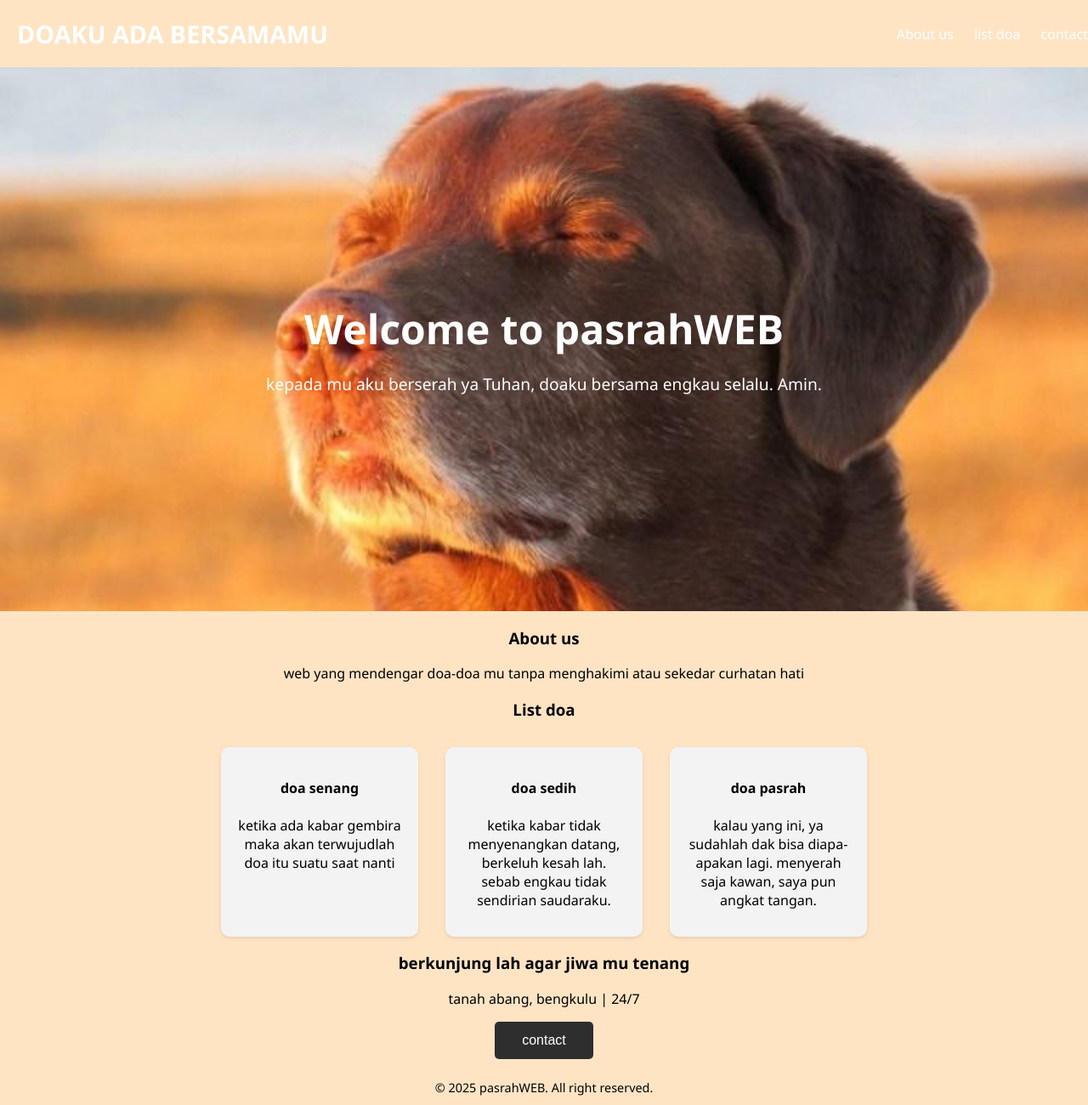
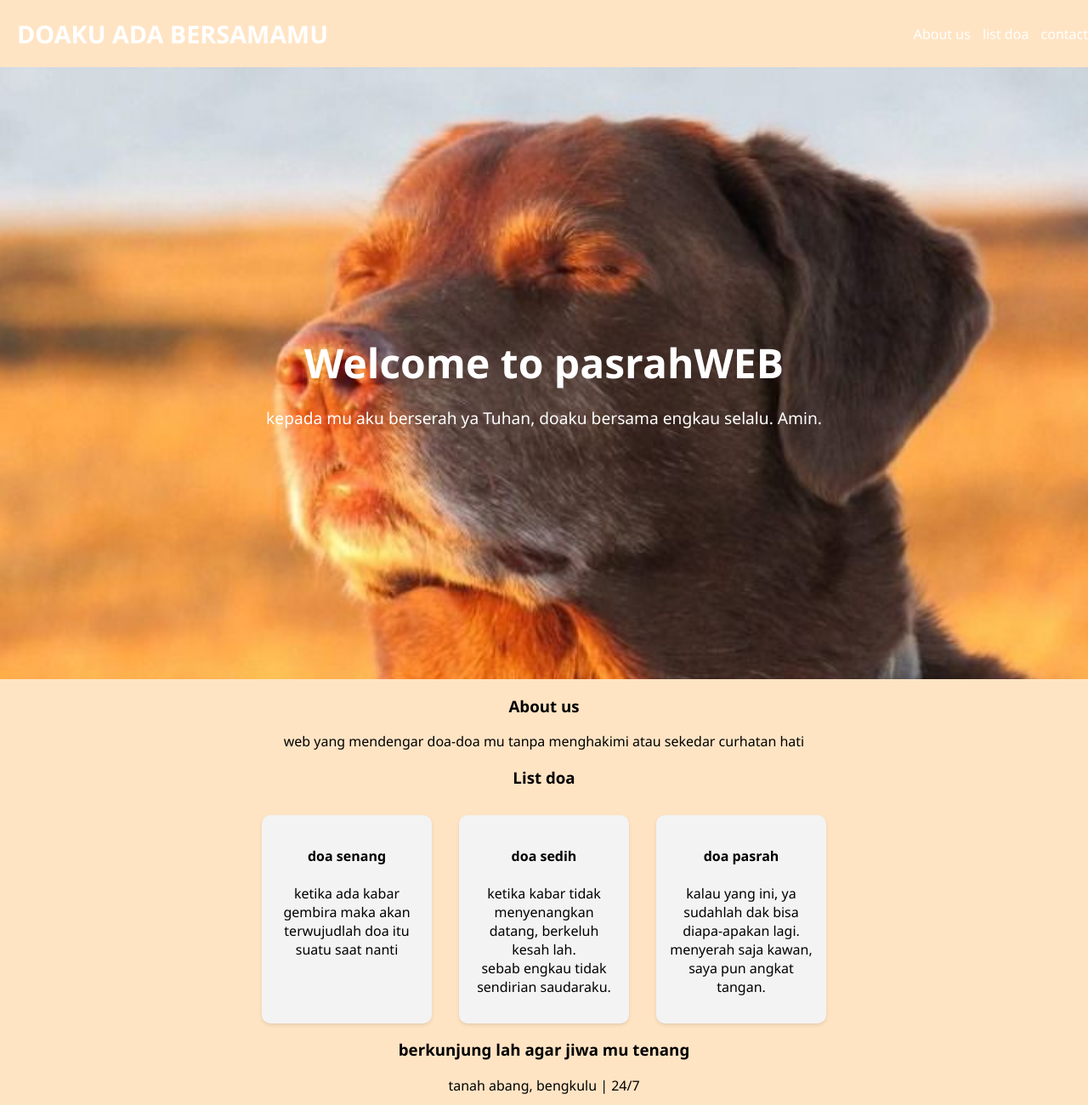
Before and after one commit to NatanaelKristio/webDoa, a plain HTML site: page index.html in a window 1280 px wide. Shown: the top 1300 px of the page at 85% size. Drawn offline with Linux system fonts and the light colour scheme.

Commit message:
tambah lagi

```diff
--- a/index.html
+++ b/index.html
@@ -24,7 +24,7 @@
         </div>
     </section>
 
-    <section class="content" id="about us">
+    <section class="content" id="aboutUs">
         <h3>About us</h3>
         <p>web yang mendengar doa-doa mu tanpa menghakimi atau sekedar curhatan hati </p>
     </section>
@@ -47,7 +47,7 @@
         </div>
     </section>
 
-    <section class="contact" id="contact">
+    <section class="contact1" id="contact">
         <h3>berkunjung lah agar jiwa mu tenang </h3>
         <P>tanah abang, bengkulu | 24/7</P>
         <button onclick="contact()">contact </button>
--- a/style.css
+++ b/style.css
@@ -1,8 +1,14 @@
+*{
+    box-sizing: border-box;
+    scroll-behavior: smooth;
+}
+
 body {
     margin: 0;
     font-family:'Segoe UI', Tahoma, Geneva, Verdana, sans-serif;
     background-color:bisque;
     color: black;
+
 }
 
 header {
@@ -21,7 +27,7 @@ header h1 {
 nav a {
     color: white;
     text-decoration: none;
-    margin-left: 20px;
+    margin-left: 10px;
     font-weight: 500;
 
 }
@@ -30,7 +36,7 @@ nav a {
     background-image: url("foto/5bb716f944d6e279bb63fc9c85aa627f.jpg");
     background-size: cover;
     background-position: center;
-    height: 80vh;
+    height: 90vh;
     display: flex;
     text-align: center;
     align-items: center;
@@ -89,14 +95,14 @@ nav a {
     transform: scale(1.1) rotate(3deg);
 }
 
-.contact{
+.contact1{
     text-align: center;
     align-items: center;
     border: #f3f3f3;
     margin-bottom: 20px;
 }
 
-.contact button{
+.contact1 button{
     padding: 0.8rem 2rem;
     background: #2e2e2e;
     color: white;
```
